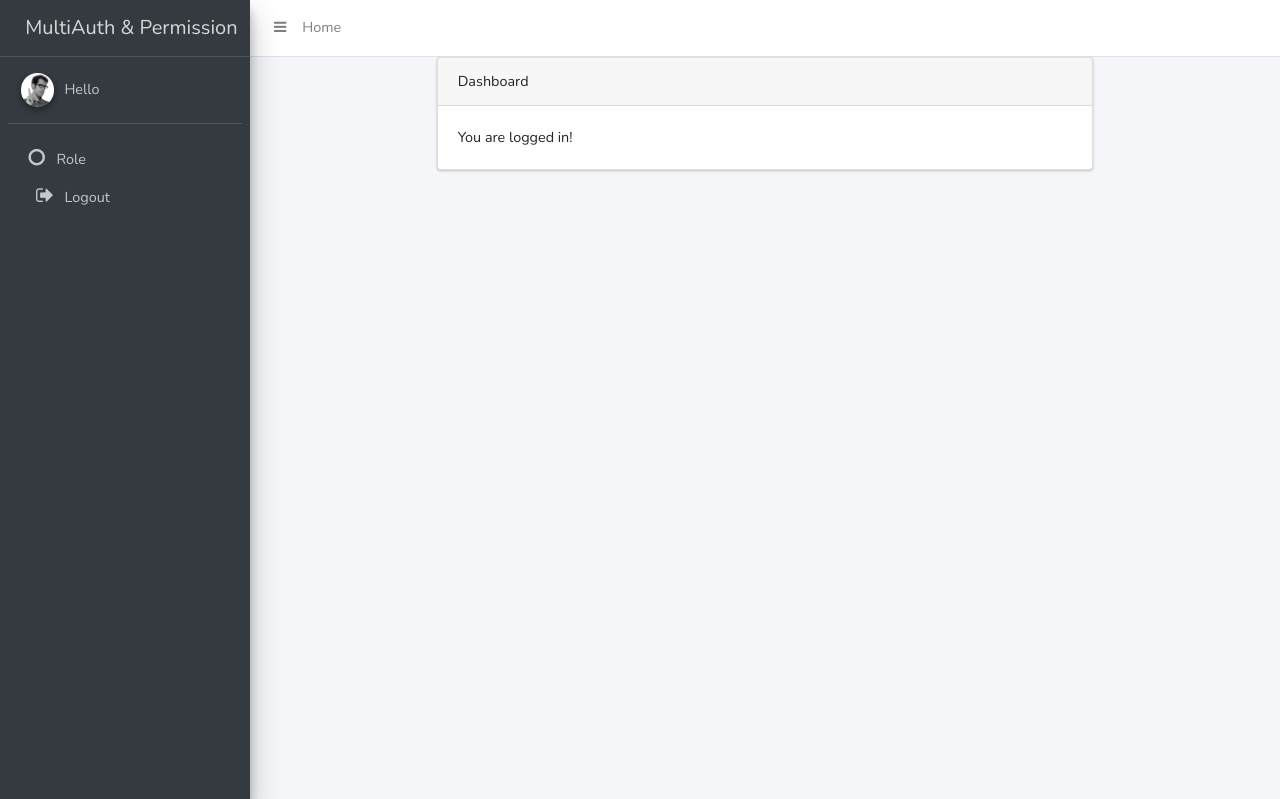
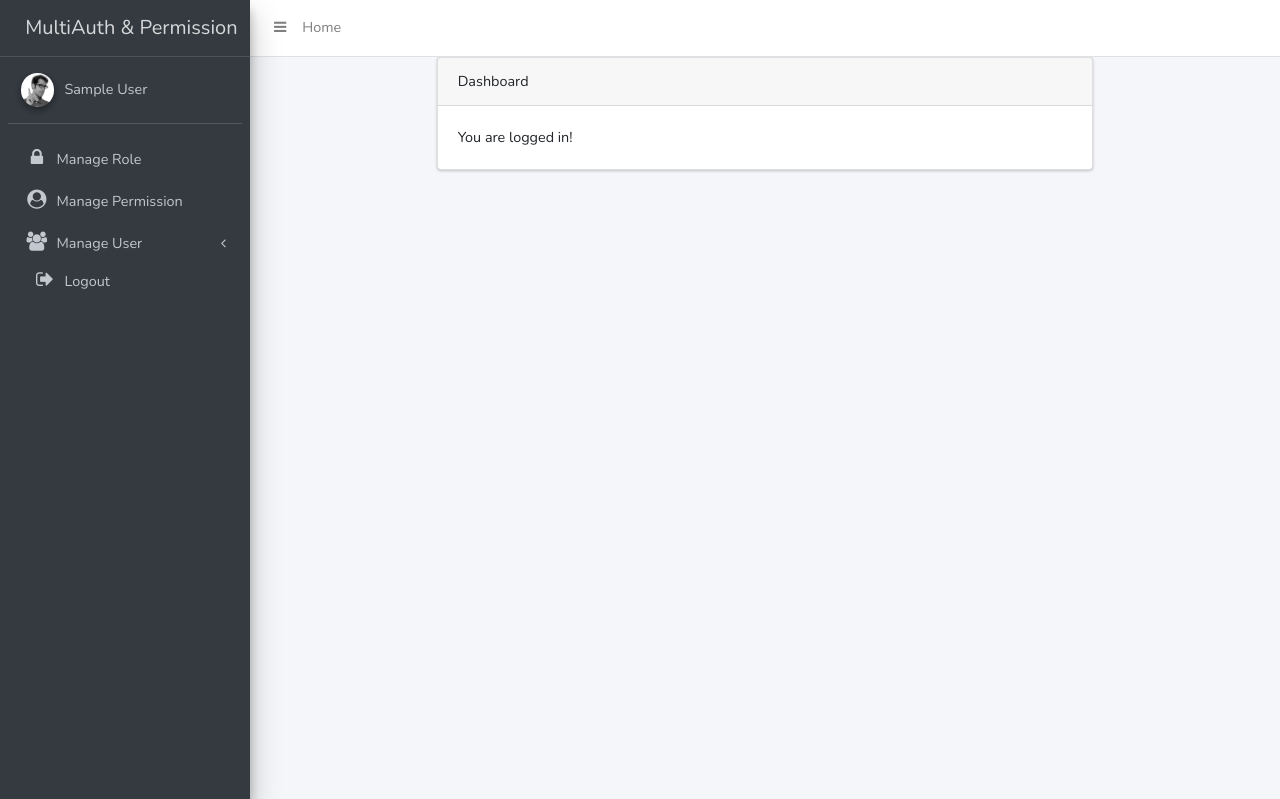
Before and after one commit to iamjewel/Multi-Aurh---Permission, a Laravel app: page / in a window 1280 px wide. Shown: the top 799 px of the page. Run offline with Laravel 8, Linux system fonts and the light colour scheme; the visitor is signed in with stand-in values (Sample User, id 1); style sheets or scripts are compiled from the project's sources.

Commit message:
Sidebar Configured for Roles and Permission

```diff
--- a/resources/views/layouts/app.blade.php
+++ b/resources/views/layouts/app.blade.php
@@ -61,7 +61,7 @@
                     <img src="{{asset('/')}}dist/img/user2-160x160.jpg" class="img-circle elevation-2" alt="User Image">
                 </div>
                 <div class="info">
-                    <a href="#" class="d-block">Hello</a>
+                    <a href="#" class="d-block">{{auth()->user()->name}}</a>
                 </div>
             </div>
 
@@ -75,9 +75,53 @@
 
                     <li class="nav-item">
                         <a href="" class="nav-link">
-                            <i class="fa fa-circle-o nav-icon"></i>
-                            <p> Role  </p>
+                            <i class="nav-icon fa fa-lock"></i>
+                            <p>
+                                Manage Role
+                            </p>
                         </a>
+                    </li>
+
+
+                    <li class="nav-item">
+                        <a href="" class="nav-link">
+                            <i class="nav-icon fa fa-user-circle"></i>
+                            <p>
+                                Manage Permission
+                            </p>
+                        </a>
+                    </li>
+
+
+                    {{--Manage User--}}
+
+                    <li class="nav-item has-treeview">
+                        <a href="" class="nav-link ">
+                            <i class="nav-icon fa fa-group"></i>
+                            <p>
+                                Manage User
+                                <i class="right fa fa-angle-left"></i>
+                            </p>
+                        </a>
+
+                        <ul class="nav nav-treeview">
+                            <li class="nav-item">
+                                <a href="" class="nav-link">
+                                    <i class="fa fa-circle-o nav-icon"></i>
+                                    <p> Create User</p>
+                                </a>
+                            </li>
+                        </ul>
+
+                        <ul class="nav nav-treeview">
+                            <li class="nav-item">
+                                <a href="" class="nav-link">
+                                    <i class="fa fa-circle-o nav-icon"></i>
+                                    <p> User List </p>
+                                </a>
+                            </li>
+                        </ul>
+
                     </li>
 
 
```
